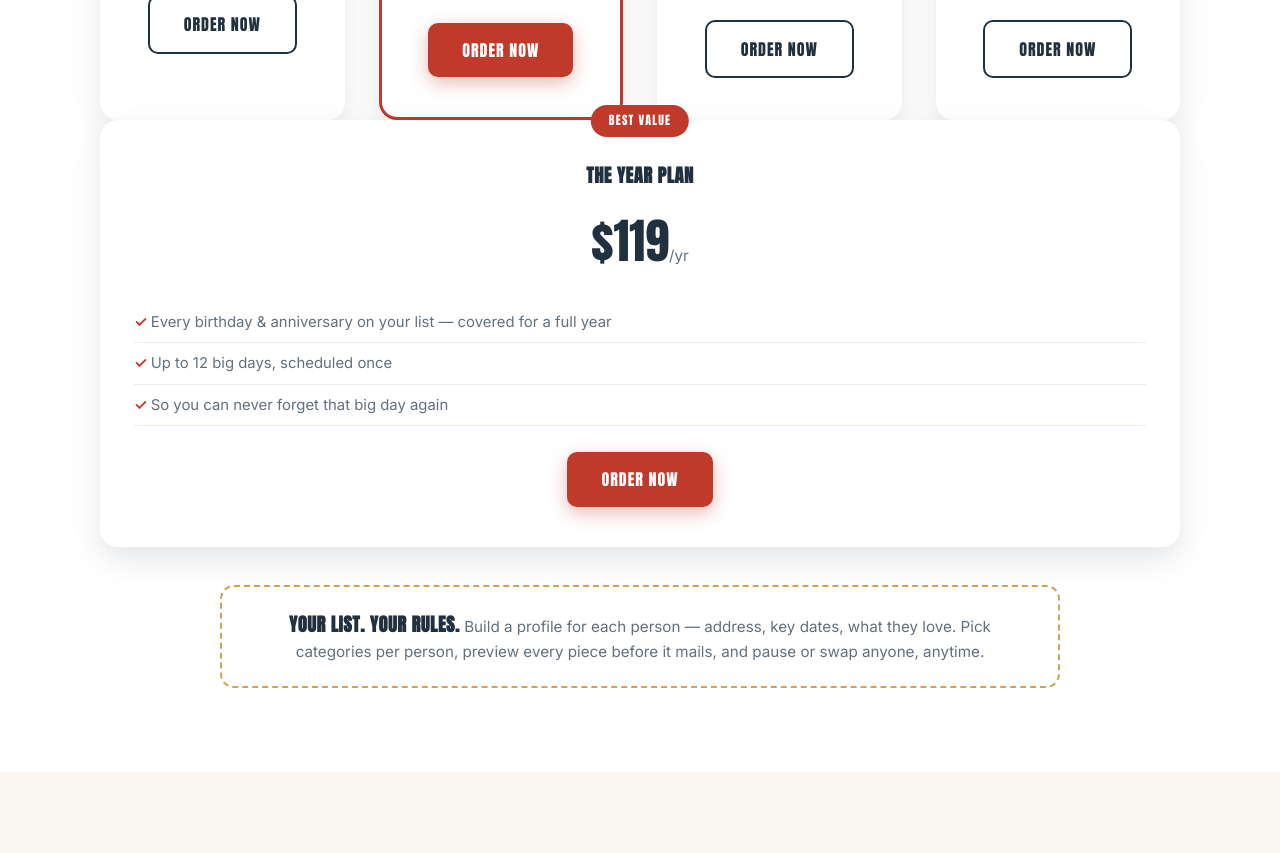
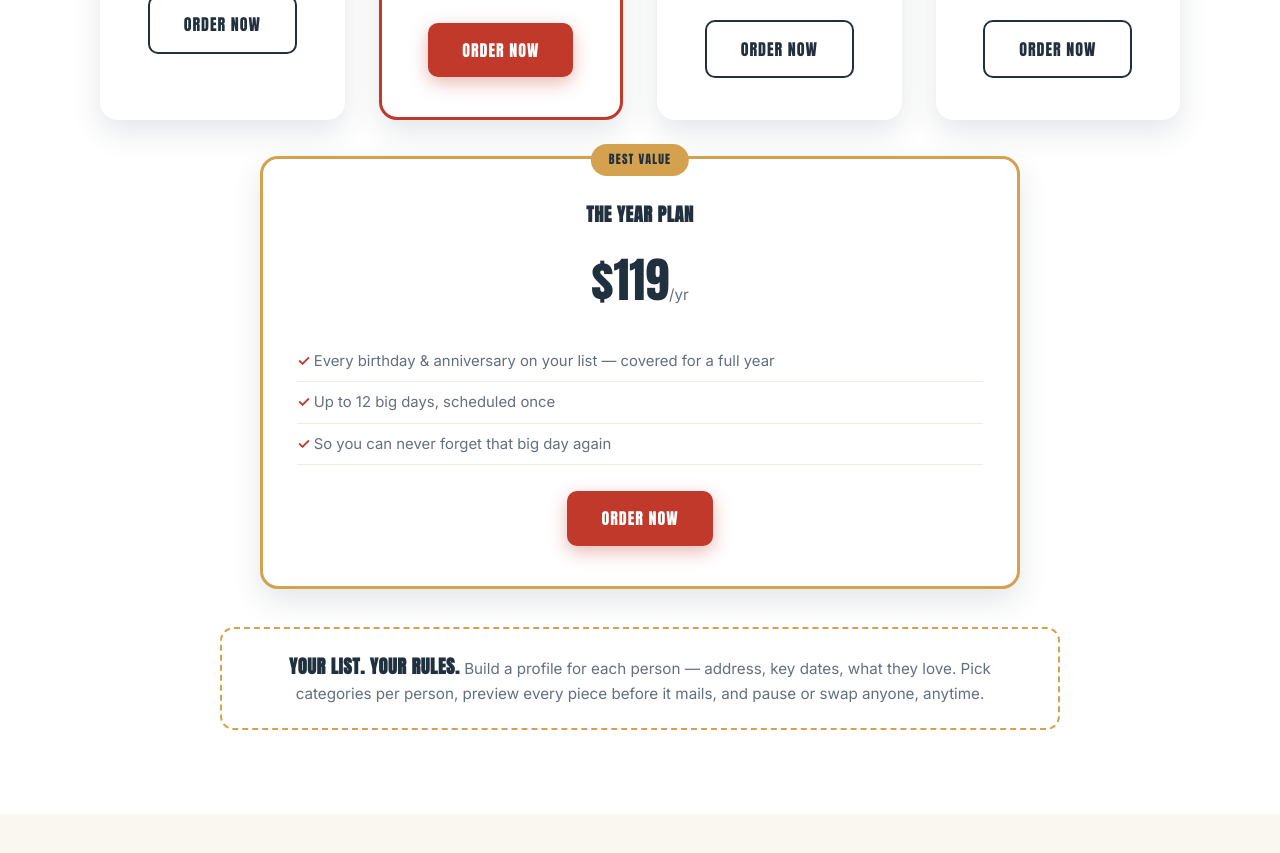
Before and after one commit to 600589mbm-beep/aftersold-site, a plain HTML site: page index.html in a window 1280 px wide. Shown: the part 1841-2694 px from the top of the page. Drawn offline with Linux system fonts and the light colour scheme.

Commit message:
Add files via upload

```diff
--- a/css/style.css
+++ b/css/style.css
@@ -204,6 +204,8 @@ body{font-family:'Inter',system-ui,sans-serif;color:var(--ink);background:var(--
 .chips{display:flex;flex-wrap:wrap;gap:10px;justify-content:center;margin:28px 0 6px}
 .chips span{background:var(--cream);border:1px solid #e7dbc6;padding:9px 16px;border-radius:20px;font-size:.88rem}
 .plans-4{max-width:1180px;grid-template-columns:repeat(auto-fit,minmax(235px,1fr))}
+.plan-year{max-width:760px;margin:36px auto 0;border:3px solid var(--gold)}
+.plan-year .plan-badge{background:var(--gold);color:var(--navy)}
 @media (prefers-reduced-motion: reduce){
   html{scroll-behavior:auto}
   .button:hover{transform:none}
```
